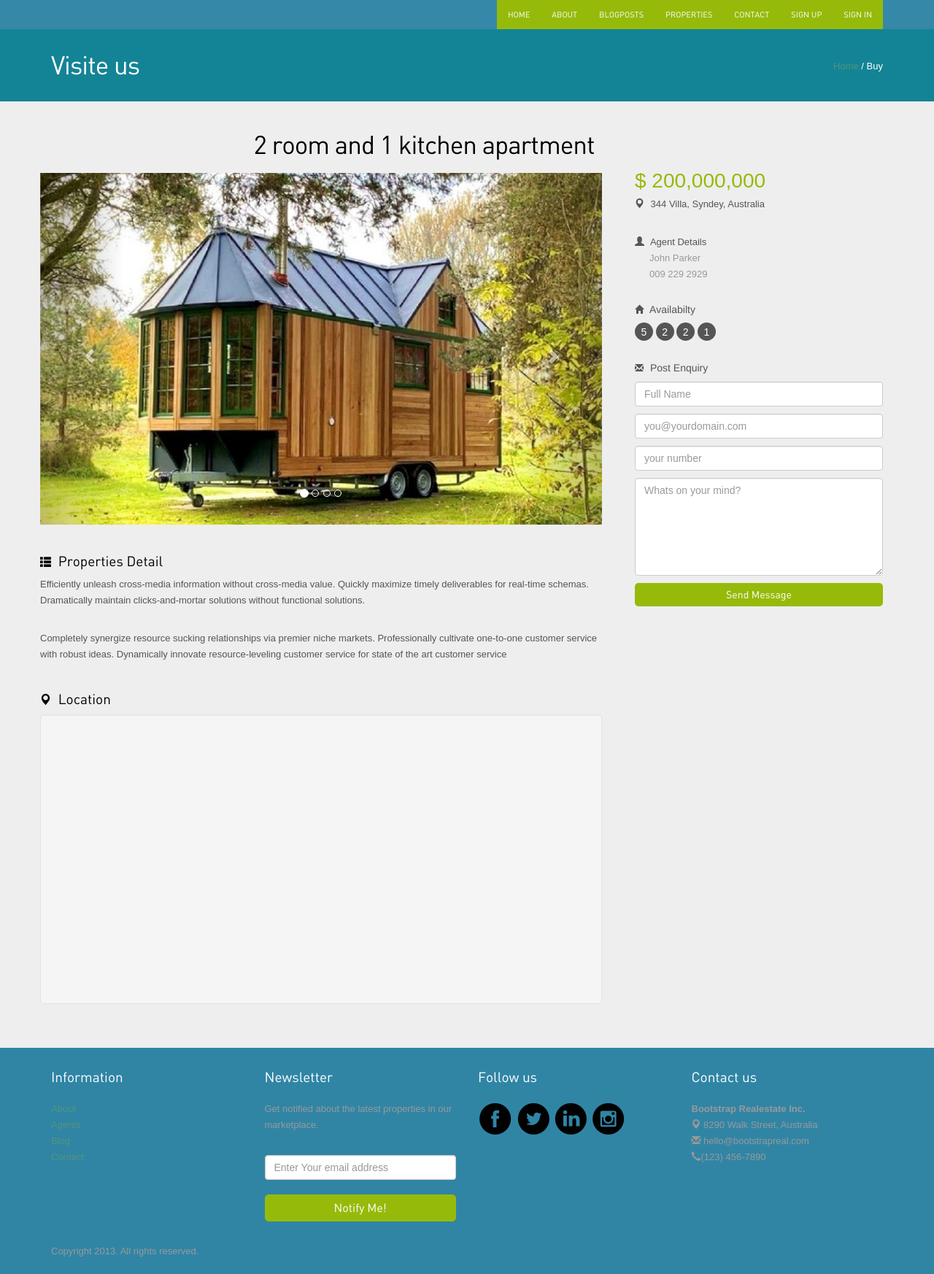
After one commit to sophiegrafe/HomeShare_Symfony, a Symfony app: template templates/properties/propertyDetails.html.twig in a window 1280 px wide. The commit adds this page. Shown: the whole page at 73% size. Run offline with Twig, Linux system fonts and the light colour scheme; the template is opened without the code that fills it, so the values that code supplies are empty; some libraries are stand-ins or nearby versions.

```diff
--- a/src/Controller/PropertiesController.php
+++ b/src/Controller/PropertiesController.php
@@ -43,4 +43,9 @@ class PropertiesController extends AbstractController
             'tinyHomeResult' => $tinyHomeResult
         ]);
     }
+    #[Route('/property-details', name: 'details')]
+    public function propertyDetails(){
+        return $this->render('properties/propertyDetails.html.twig', []);
+    }
+
 }
--- a/templates/home/index/index.html.twig
+++ b/templates/home/index/index.html.twig
@@ -4,7 +4,7 @@ implementation du slitslider, à regler avant de décommenter ceci: #} {% includ
 'home/index/searchArea.html.twig' %}
 
 <div class="container">
-  {% include 'home/index/featuredPropertiesOwl.html.twig' %}
+  {% include 'home/index/latestTinyHouseOwl.html.twig' %}
   <div class="spacer">
     <div class="row">
       <div class="col-lg-6 col-sm-9 recent-view">
@@ -14,7 +14,9 @@ implementation du slitslider, à regler avant de décommenter ceci: #} {% includ
           below for those interested. Sections 1.10.32 and 1.10.33 from "de
           Finibus Bonorum et Malorum" by Cicero are also reproduced in their
           exact original form, accompanied by English versions from the 1914
-          translation by H. Rackham.<br /><a href="about.php">Learn More</a>
+          translation by H. Rackham.<br /><a href="{{ path('about') }}"
+            >Learn More</a
+          >
         </p>
       </div>
       <div class="col-lg-5 col-lg-offset-1 col-sm-3 recommended">
--- a/templates/home/index/featuredPropertiesOwl.html.twig
+++ b/templates/home/index/latestTinyHouseOwl.html.twig
@@ -1,5 +1,7 @@
 <div class="properties-listing spacer">
-  <a href="buysalerent.php" class="pull-right viewall">View All Listing</a>
+  <a href="{{ path('properties') }}" class="pull-right viewall"
+    >View All Listing</a
+  >
   <h2>Latest Tiny house added</h2>
   <div id="owl-example" class="owl-carousel">
     {% for property in properties %}
@@ -42,7 +44,7 @@
           >1</span
         >
       </div>
-      <a class="btn btn-primary" href="#">View Details</a>
+      <a class="btn btn-primary" href="{{ path('details') }}">View Details</a>
     </div>
     {% endfor %}
   </div>
--- /dev/null
+++ b/templates/properties/propertyDetails.html.twig
@@ -0,0 +1,211 @@
+{% extends 'base.html.twig' %} {% block body %}
+<!-- banner -->
+<div class="inside-banner">
+  <div class="container">
+    <span class="pull-right"><a href="#">Home</a> / Buy</span>
+    <h2>Visite us</h2>
+  </div>
+</div>
+<!-- banner -->
+
+<div class="container">
+  <div class="properties-listing spacer">
+    <div class="row">
+      <div class="col-lg-3 col-sm-4 hidden-xs"></div>
+
+
+        <h2>2 room and 1 kitchen apartment</h2>
+        <div class="row">
+          <div class="col-lg-8">
+            <div class="property-images">
+              <!-- Slider Starts -->
+              <div id="myCarousel" class="carousel slide" data-ride="carousel">
+                <!-- Indicators -->
+                <ol class="carousel-indicators hidden-xs">
+                  <li
+                    data-target="#myCarousel"
+                    data-slide-to="0"
+                    class="active"
+                  ></li>
+                  <li data-target="#myCarousel" data-slide-to="1" class=""></li>
+                  <li data-target="#myCarousel" data-slide-to="2" class=""></li>
+                  <li data-target="#myCarousel" data-slide-to="3" class=""></li>
+                </ol>
+                <div class="carousel-inner">
+                  <!-- Item 1 -->
+                  <div class="item active">
+                    <img
+                      src="../../assets/img/properties/tiny-house-1.jpg"
+                      class="properties"
+                      alt="properties"
+                    />
+                  </div>
+                  <!-- #Item 1 -->
+
+                  <!-- Item 2 -->
+                  <div class="item">
+                    <img
+                      src="../../assets/img/properties/tiny-house-12.jpg"
+                      class="properties"
+                      alt="properties"
+                    />
+                  </div>
+                  <!-- #Item 2 -->
+
+                  <!-- Item 3 -->
+                  <div class="item">
+                    <img
+                      src="../../assets/img/properties/tiny-house-5.jpg"
+                      class="properties"
+                      alt="properties"
+                    />
+                  </div>
+                  <!-- #Item 3 -->
+
+                  <!-- Item 4 -->
+                  <div class="item">
+                    <img
+                      src="../../assets/img/properties/tiny-house-6.jpg"
+                      class="properties"
+                      alt="properties"
+                    />
+                  </div>
+                  <!-- # Item 4 -->
+                </div>
+                <a
+                  class="left carousel-control"
+                  href="#myCarousel"
+                  data-slide="prev"
+                  ><span class="glyphicon glyphicon-chevron-left"></span
+                ></a>
+                <a
+                  class="right carousel-control"
+                  href="#myCarousel"
+                  data-slide="next"
+                  ><span class="glyphicon glyphicon-chevron-right"></span
+                ></a>
+              </div>
+              <!-- #Slider Ends -->
+            </div>
+
+            <div class="spacer">
+              <h4>
+                <span class="glyphicon glyphicon-th-list"></span> Properties
+                Detail
+              </h4>
+              <p>
+                Efficiently unleash cross-media information without cross-media
+                value. Quickly maximize timely deliverables for real-time
+                schemas. Dramatically maintain clicks-and-mortar solutions
+                without functional solutions.
+              </p>
+              <p>
+                Completely synergize resource sucking relationships via premier
+                niche markets. Professionally cultivate one-to-one customer
+                service with robust ideas. Dynamically innovate
+                resource-leveling customer service for state of the art customer
+                service
+              </p>
+            </div>
+            <div>
+              <h4>
+                <span class="glyphicon glyphicon-map-marker"></span> Location
+              </h4>
+              <div class="well">
+                <iframe
+                  width="100%"
+                  height="350"
+                  frameborder="0"
+                  scrolling="no"
+                  marginheight="0"
+                  marginwidth="0"
+                  src="https://maps.google.com/maps?f=q&amp;source=s_q&amp;hl=en&amp;geocode=&amp;q=Pulchowk,+Patan,+Central+Region,+Nepal&amp;aq=0&amp;oq=pulch&amp;sll=37.0625,-95.677068&amp;sspn=39.371738,86.572266&amp;ie=UTF8&amp;hq=&amp;hnear=Pulchowk,+Patan+Dhoka,+Patan,+Bagmati,+Central+Region,+Nepal&amp;ll=27.678236,85.316853&amp;spn=0.001347,0.002642&amp;t=m&amp;z=14&amp;output=embed"
+                ></iframe>
+              </div>
+            </div>
+          </div>
+          <div class="col-lg-4">
+            <div class="col-lg-12 col-sm-6">
+              <div class="property-info">
+                <p class="price">$ 200,000,000</p>
+                <p class="area">
+                  <span class="glyphicon glyphicon-map-marker"></span> 344
+                  Villa, Syndey, Australia
+                </p>
+
+                <div class="profile">
+                  <span class="glyphicon glyphicon-user"></span> Agent Details
+                  <p>John Parker<br />009 229 2929</p>
+                </div>
+              </div>
+
+              <h6>
+                <span class="glyphicon glyphicon-home"></span> Availabilty
+              </h6>
+              <div class="listing-detail">
+                <span
+                  data-toggle="tooltip"
+                  data-placement="bottom"
+                  data-original-title="Bed Room"
+                  >5</span
+                >
+                <span
+                  data-toggle="tooltip"
+                  data-placement="bottom"
+                  data-original-title="Living Room"
+                  >2</span
+                >
+                <span
+                  data-toggle="tooltip"
+                  data-placement="bottom"
+                  data-original-title="Parking"
+                  >2</span
+                >
+                <span
+                  data-toggle="tooltip"
+                  data-placement="bottom"
+                  data-original-title="Kitchen"
+                  >1</span
+                >
+              </div>
+            </div>
+            <div class="col-lg-12 col-sm-6">
+              <div class="enquiry">
+                <h6>
+                  <span class="glyphicon glyphicon-envelope"></span> Post
+                  Enquiry
+                </h6>
+                <form role="form">
+                  <input
+                    type="text"
+                    class="form-control"
+                    placeholder="Full Name"
+                  />
+                  <input
+                    type="text"
+                    class="form-control"
+                    placeholder="you@yourdomain.com"
+                  />
+                  <input
+                    type="text"
+                    class="form-control"
+                    placeholder="your number"
+                  />
+                  <textarea
+                    rows="6"
+                    class="form-control"
+                    placeholder="Whats on your mind?"
+                  ></textarea>
+                  <button type="submit" class="btn btn-primary" name="Submit">
+                    Send Message
+                  </button>
+                </form>
+              </div>
+            </div>
+          </div>
+        </div>
+      </div>
+    </div>
+  </div>
+</div>
+{% endblock %}
```
Also changed, not shown: templates/home/index/searchArea.html.twig (+5 -14 lines), templates/properties/properties.html.twig (+2 -42 lines).
